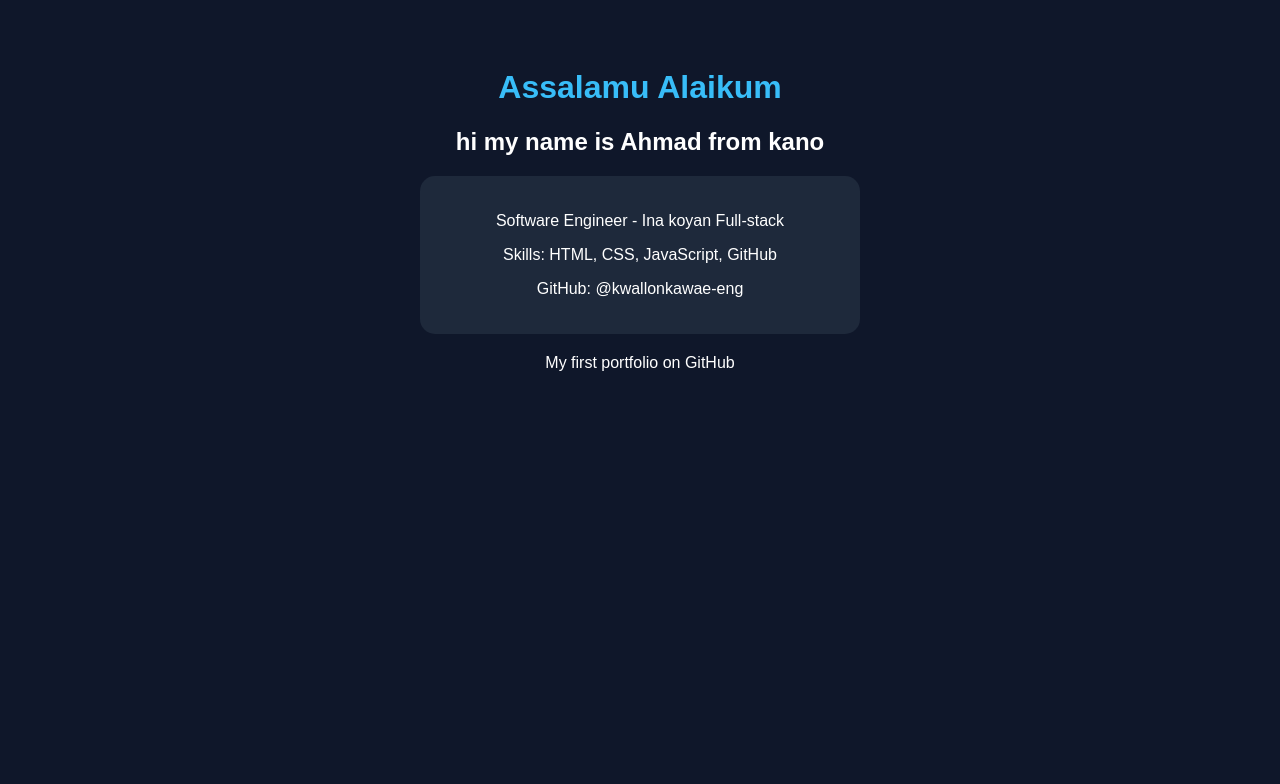
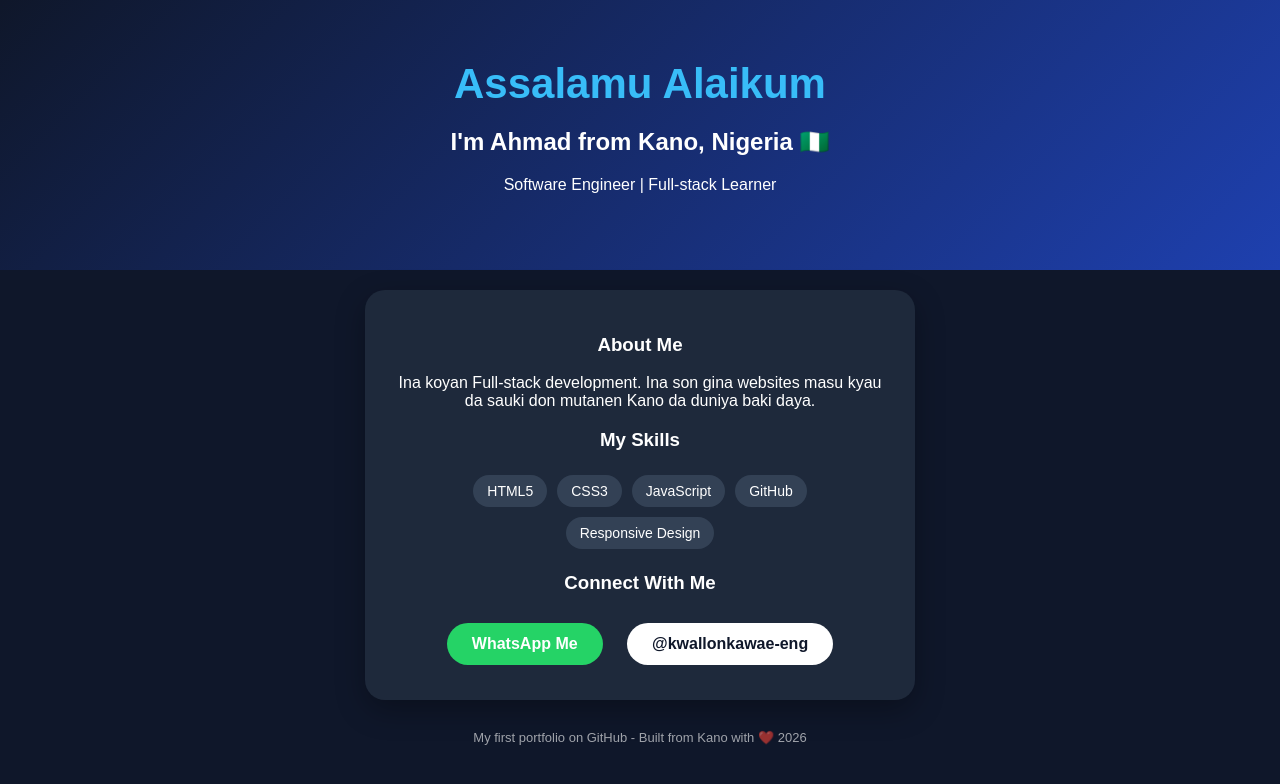
Before and after one commit to kwallonkawae-eng/portfolio, a plain HTML site: page index.html in a window 1280 px wide. Drawn offline with Linux system fonts and the light colour scheme.

Commit message:
Enhance portfolio layout and update content
Updated portfolio content and styling for better presentation.

```diff
--- a/index.html
+++ b/index.html
@@ -1,23 +1,42 @@
 <!DOCTYPE html>
-<html>
+<html lang="en">
 <head>
 <meta charset="UTF-8">
 <meta name="viewport" content="width=device-width, initial-scale=1.0">
-<title>Ahmad - Portfolio</title>
+<title>Ahmad - Software Engineer from Kano</title>
 <style>
-body{font-family:Arial;background:#0f172a;color:white;text-align:center;padding:40px}
-h1{color:#38bdf8}
-.card{background:#1e293b;padding:20px;border-radius:15px;max-width:400px;margin:20px auto}
+  body{margin:0;font-family:Arial;background:#0f172a;color:white;text-align:center}
+  .hero{padding:60px 20px;background:linear-gradient(135deg,#0f172a,#1e40af)}
+  .hero h1{color:#38bdf8;font-size:42px;margin:0}
+  .card{background:#1e293b;margin:20px auto;max-width:500px;padding:25px;border-radius:20px;box-shadow:0 10px 30px rgba(0,0,0,.3)}
+  .skills span{display:inline-block;background:#334155;padding:8px 14px;border-radius:20px;margin:5px;font-size:14px}
+  .btn{display:inline-block;margin:10px;padding:12px 25px;border-radius:25px;text-decoration:none;font-weight:bold}
+  .whatsapp{background:#25D366;color:white}
+  .github{background:white;color:#0f172a}
+  .footer{opacity:.6;margin:30px;font-size:13px}
 </style>
 </head>
 <body>
-<h1>Assalamu Alaikum </h1>
-<h2>hi my name is Ahmad from kano</h2>
-<div class="card">
-<p>Software Engineer - Ina koyan Full-stack</p>
-<p>Skills: HTML, CSS, JavaScript, GitHub</p>
-<p>GitHub: @kwallonkawae-eng</p>
-</div>
-<p>My first portfolio on GitHub </p>
+  <div class="hero">
+    <h1>Assalamu Alaikum</h1>
+    <h2>I'm Ahmad from Kano, Nigeria 🇳🇬</h2>
+    <p>Software Engineer | Full-stack Learner</p>
+  </div>
+
+  <div class="card">
+    <h3>About Me</h3>
+    <p>Ina koyan Full-stack development. Ina son gina websites masu kyau da sauki don mutanen Kano da duniya baki daya.</p>
+
+    <h3>My Skills</h3>
+    <div class="skills">
+      <span>HTML5</span><span>CSS3</span><span>JavaScript</span><span>GitHub</span><span>Responsive Design</span>
+    </div>
+
+    <h3>Connect With Me</h3>
+    <a class="btn whatsapp" href="https://wa.me/23407080097318 target="_blank">WhatsApp Me</a>
+    <a class="btn github" href="https://github.com/kwallonkawae-eng" target="_blank">@kwallonkawae-eng</a>
+  </div>
+
+  <div class="footer">My first portfolio on GitHub - Built from Kano with ❤️ 2026</div>
 </body>
 </html>
```
